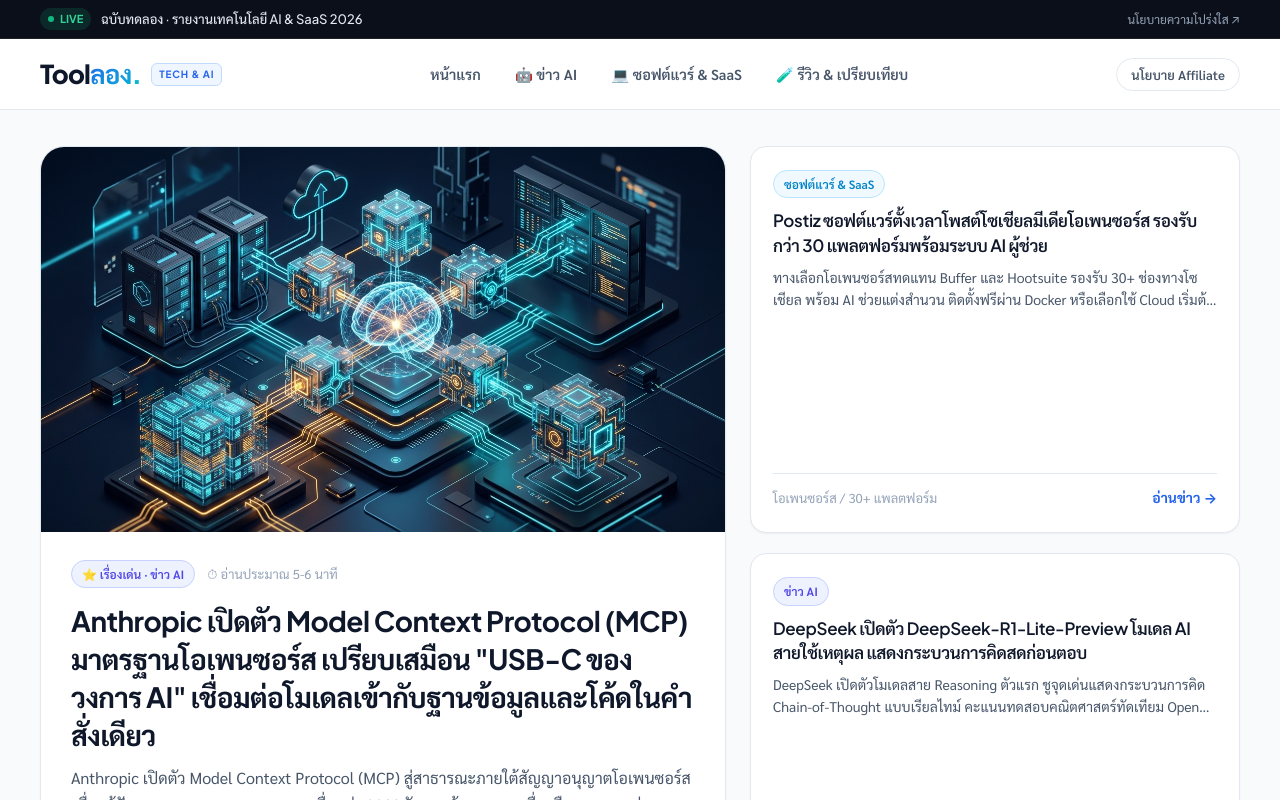
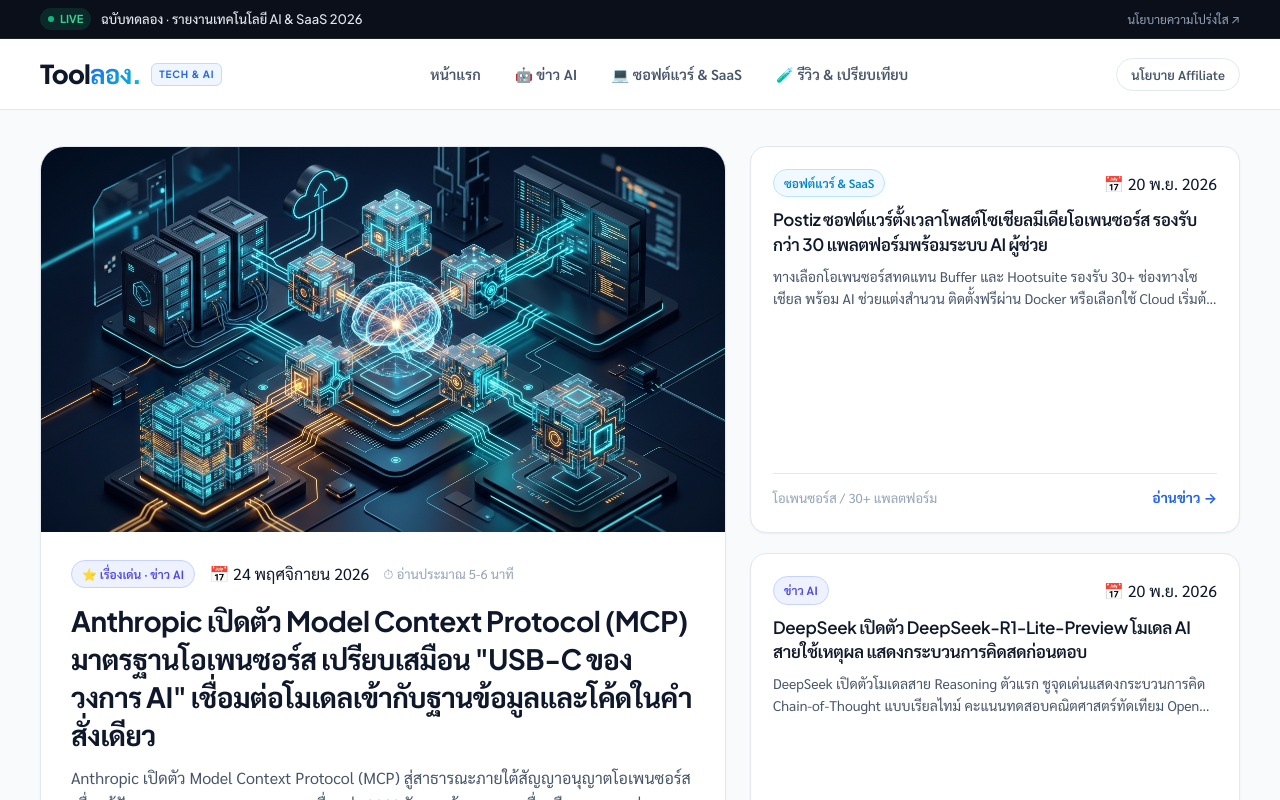
Before and after one commit to praphawach29/tool-long, a Next.js app: page / in a window 1280 px wide. Shown: the top 800 px of the page. Built offline with nearby package versions, Linux system fonts and the light colour scheme.

Commit message:
Display Thai publication date on article pages and cards

```diff
--- a/app/page.jsx
+++ b/app/page.jsx
@@ -1,5 +1,5 @@
 import { articleTitle, articleSummary, articlePath } from '../content/pilot.mjs';
-import { edition, pathFor } from '../content/edition.mjs';
+import { edition, pathFor, formatThaiDate } from '../content/edition.mjs';
 
 function badgeClassFor(category) {
   if (!category) return 'badge badge-default';
@@ -20,6 +20,11 @@ function ArticleCard({ entry }) {
       <div className="card-body">
         <div className="card-meta-top">
           <span className={badgeClassFor(entry.category)}>{entry.category}</span>
+          {entry.announcedOn && (
+            <time dateTime={entry.announcedOn} className="card-date">
+              📅 {formatThaiDate(entry.announcedOn, true)}
+            </time>
+          )}
           <span className="read-time">{entry.readTime || '⏱ อ่าน ~3 นาที'}</span>
         </div>
         <h3 className="card-title">
@@ -66,6 +71,11 @@ export default function Home() {
               <div className="hero-content">
                 <div className="hero-meta-top">
                   <span className={badgeClassFor(feature.category)}>⭐ เรื่องเด่น · {feature.category}</span>
+                  {feature.announcedOn && (
+                    <time dateTime={feature.announcedOn} className="article-date">
+                      📅 {formatThaiDate(feature.announcedOn)}
+                    </time>
+                  )}
                   <span className="read-time">{feature.readTime || '⏱ อ่าน ~3-4 นาที'}</span>
                 </div>
                 <h1 className="hero-title">
@@ -85,7 +95,14 @@ export default function Home() {
             <div className="bento-rail">
               <article className="rail-card">
                 <div>
-                  <span className={badgeClassFor(postiz.category)}>{postiz.category}</span>
+                  <div style={{ display: 'flex', justifyContent: 'space-between', alignItems: 'center', marginBottom: '8px' }}>
+                    <span className={badgeClassFor(postiz.category)}>{postiz.category}</span>
+                    {postiz.announcedOn && (
+                      <time dateTime={postiz.announcedOn} className="card-date">
+                        📅 {formatThaiDate(postiz.announcedOn, true)}
+                      </time>
+                    )}
+                  </div>
                   <h3 className="rail-title">
                     <a href={pathFor(postiz.slug)}>{postiz.title}</a>
                   </h3>
@@ -99,7 +116,14 @@ export default function Home() {
 
               <article className="rail-card">
                 <div>
-                  <span className={badgeClassFor(deepseek.category)}>{deepseek.category}</span>
+                  <div style={{ display: 'flex', justifyContent: 'space-between', alignItems: 'center', marginBottom: '8px' }}>
+                    <span className={badgeClassFor(deepseek.category)}>{deepseek.category}</span>
+                    {deepseek.announcedOn && (
+                      <time dateTime={deepseek.announcedOn} className="card-date">
+                        📅 {formatThaiDate(deepseek.announcedOn, true)}
+                      </time>
+                    )}
+                  </div>
                   <h3 className="rail-title">
                     <a href={pathFor(deepseek.slug)}>{deepseek.title}</a>
                   </h3>
--- a/app/site.css
+++ b/app/site.css
@@ -120,7 +120,7 @@ p { margin-top: 0; color: var(--text-secondary); }
 .hero-image-wrap img { width: 100%; height: 100%; object-fit: cover; transition: transform 0.5s ease; }
 .hero-card-main:hover .hero-image-wrap img { transform: scale(1.03); }
 .hero-content { padding: 28px 30px 30px; display: flex; flex-direction: column; flex: 1; }
-.hero-meta-top { display: flex; align-items: center; gap: 12px; margin-bottom: 14px; }
+.hero-meta-top { display: flex; align-items: center; gap: 14px; margin-bottom: 14px; flex-wrap: wrap; }\n.article-date { font-size: 13.5px; color: var(--text-muted); font-weight: 500; display: inline-flex; align-items: center; gap: 4px; }\n.card-date { font-size: 12px; color: var(--text-muted); font-weight: 500; display: inline-flex; align-items: center; gap: 3px; }
 .read-time { font-size: 13px; color: var(--text-muted); }
 .hero-title { font-size: clamp(22px, 2.4vw, 28px); line-height: 1.35; margin-bottom: 12px; font-weight: 700; }
 .hero-title a:hover { color: var(--brand-primary); }
@@ -169,7 +169,7 @@ p { margin-top: 0; color: var(--text-secondary); }
 .breadcrumb { display: flex; align-items: center; gap: 8px; font-size: 14px; color: var(--text-muted); margin-bottom: 24px; }
 .breadcrumb a { color: var(--text-secondary); }
 .breadcrumb a:hover { color: var(--brand-primary); }
-.article-badge-row { display: flex; align-items: center; gap: 12px; margin-bottom: 16px; }
+.article-badge-row { display: flex; align-items: center; gap: 14px; margin-bottom: 16px; flex-wrap: wrap; }
 .article-headline { font-size: clamp(26px, 3.8vw, 36px); line-height: 1.3; font-weight: 800; color: var(--text-primary); margin-bottom: 16px; }
 .article-lede { font-size: 18px; line-height: 1.65; color: var(--text-secondary); font-weight: 400; margin-bottom: 24px; }
 .article-meta-bar { display: flex; align-items: center; gap: 18px; padding-block: 12px; border-top: 1px solid var(--border-subtle); border-bottom: 1px solid var(--border-subtle); font-size: 14px; color: var(--text-muted); flex-wrap: wrap; margin-bottom: 28px; }
--- a/content/edition.mjs
+++ b/content/edition.mjs
@@ -485,7 +485,8 @@ export const edition = [
         "https://github.com/openai/whisper#available-models-and-languages"
       ]
     ],
-    "social": "ลอง Whisper base กับ small ด้วยคลิปประชุมไทยเดียวกัน รุ่น small เก็บคำว่า “ส่งภาพปก” ได้ แต่ทั้งคู่ยังถอดชื่อคนและวันนัดผิด อ่านผลดิบเทียบกันก่อนเลือกว่าจะใช้รุ่นไหนจดงานต่อ"
+    "social": "ลอง Whisper base กับ small ด้วยคลิปประชุมไทยเดียวกัน รุ่น small เก็บคำว่า “ส่งภาพปก” ได้ แต่ทั้งคู่ยังถอดชื่อคนและวันนัดผิด อ่านผลดิบเทียบกันก่อนเลือกว่าจะใช้รุ่นไหนจดงานต่อ",
+    "announcedOn": "2026-11-20"
   },
   {
     "slug": "whisper-small-th-noise-test",
@@ -526,7 +527,8 @@ export const edition = [
         "https://github.com/openai/whisper#available-models-and-languages"
       ]
     ],
-    "social": "เสียงรบกวนแค่ไหนถึงทำให้คำสั่งงานเพี้ยน? เราลองเติมเสียงรบกวนให้คลิปเดิม แล้ว “ส่งภาพปก” กลายเป็น “ส่งภาพกก” ดูข้อความสองรอบเทียบกันได้ใน Toolลอง"
+    "social": "เสียงรบกวนแค่ไหนถึงทำให้คำสั่งงานเพี้ยน? เราลองเติมเสียงรบกวนให้คลิปเดิม แล้ว “ส่งภาพปก” กลายเป็น “ส่งภาพกก” ดูข้อความสองรอบเทียบกันได้ใน Toolลอง",
+    "announcedOn": "2026-11-21"
   },
   {
     "slug": "gimp-ui-tests",
@@ -671,7 +673,8 @@ export const edition = [
         "https://blog.google/innovation-and-ai/models-and-research/gemini-models/introducing-gemini-4-neon/"
       ]
     ],
-    "social": "Google เปิดตัว Gemini 4 Neon สำหรับงานหลายขั้นและงานวิเคราะห์ พร้อมทยอยเปิดใน Gemini API และผลิตภัณฑ์บางแผน สรุปว่าเข้าถึงทางไหนได้บ้างและควรลองกับงานแบบไหน"
+    "social": "Google เปิดตัว Gemini 4 Neon สำหรับงานหลายขั้นและงานวิเคราะห์ พร้อมทยอยเปิดใน Gemini API และผลิตภัณฑ์บางแผน สรุปว่าเข้าถึงทางไหนได้บ้างและควรลองกับงานแบบไหน",
+    "announcedOn": "2026-11-18"
   },
   {
     "slug": "microsoft-ignite-copilot-workspaces",
@@ -700,8 +703,29 @@ export const edition = [
         "https://news.microsoft.com/source/2026/11/17/microsoft-ignite-2026-empowering-human-ambition-intelligence-and-trust/"
       ]
     ],
-    "social": "Microsoft เปิดตัว Copilot Workspaces ที่ Ignite ให้คนกับเอเจนต์ทำงานร่วมกัน พร้อม Autopilot และ Copilot Code ก่อนลองใช้กับทีม อย่าลืมแยกสิ่งที่ประกาศออกจากสิ่งที่บัญชีองค์กรเปิดใช้ได้จริง"
+    "social": "Microsoft เปิดตัว Copilot Workspaces ที่ Ignite ให้คนกับเอเจนต์ทำงานร่วมกัน พร้อม Autopilot และ Copilot Code ก่อนลองใช้กับทีม อย่าลืมแยกสิ่งที่ประกาศออกจากสิ่งที่บัญชีองค์กรเปิดใช้ได้จริง",
+    "announcedOn": "2026-11-17"
   }
 ];
 
 export const pathFor = (slug) => `/articles/${slug}/`;
+
+export function formatThaiDate(dateStr, short = false) {
+  if (!dateStr) return '';
+  const parts = String(dateStr).split('-');
+  if (parts.length !== 3) return dateStr;
+  const [year, month, day] = parts;
+  const thaiMonthsFull = [
+    'มกราคม', 'กุมภาพันธ์', 'มีนาคม', 'เมษายน', 'พฤษภาคม', 'มิถุนายน',
+    'กรกฎาคม', 'สิงหาคม', 'กันยายน', 'ตุลาคม', 'พฤศจิกายน', 'ธันวาคม'
+  ];
+  const thaiMonthsShort = [
+    'ม.ค.', 'ก.พ.', 'มี.ค.', 'เม.ย.', 'พ.ค.', 'มิ.ย.',
+    'ก.ค.', 'ส.ค.', 'ก.ย.', 'ต.ค.', 'พ.ย.', 'ธ.ค.'
+  ];
+  const mIndex = parseInt(month, 10) - 1;
+  const d = parseInt(day, 10);
+  if (isNaN(d) || !thaiMonthsFull[mIndex]) return dateStr;
+  const m = short ? thaiMonthsShort[mIndex] : thaiMonthsFull[mIndex];
+  return `${d} ${m} ${year}`;
+}
```
Also changed, not shown: app/articles/[slug]/page.jsx (+6 -1 lines).
